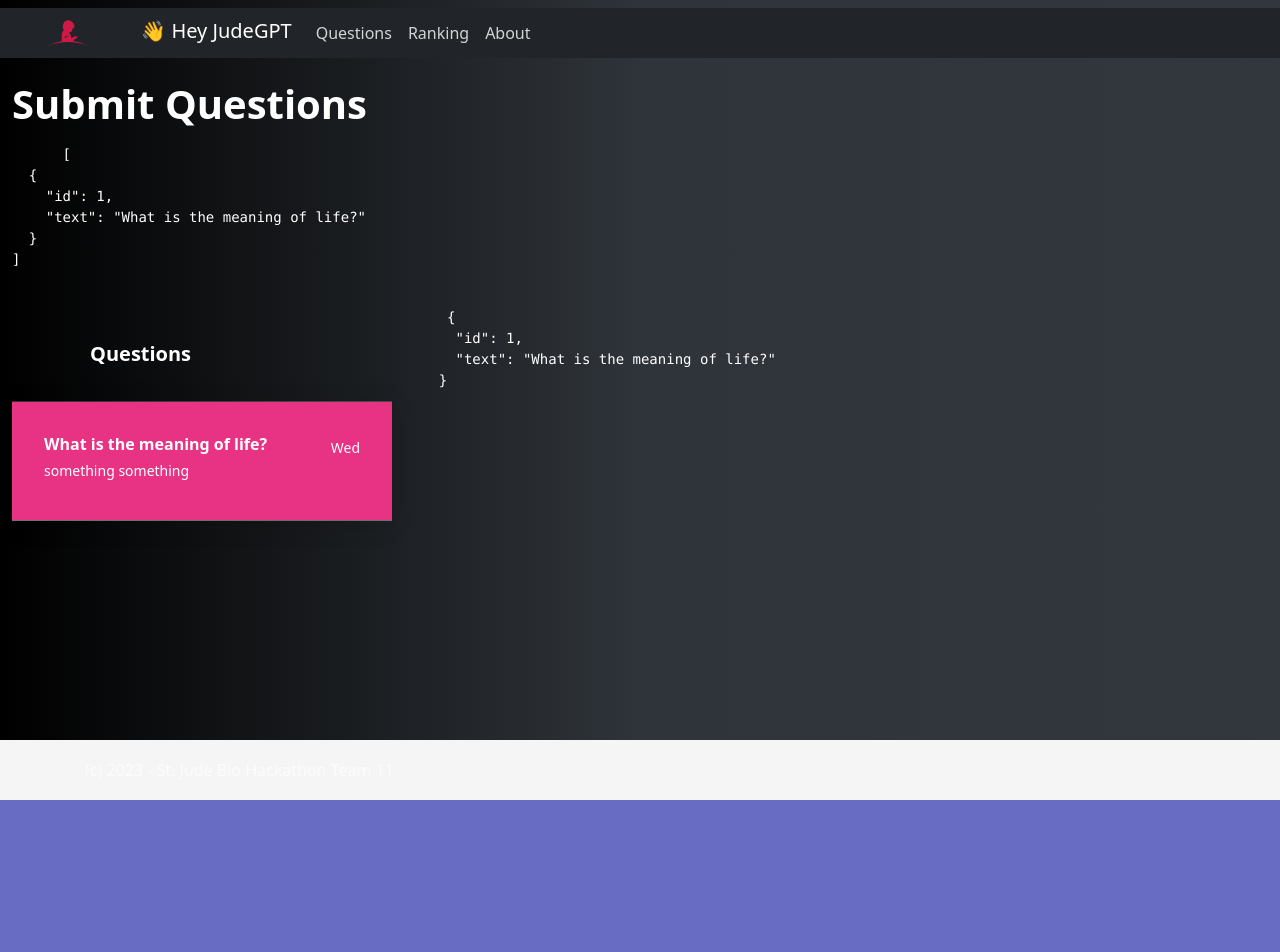
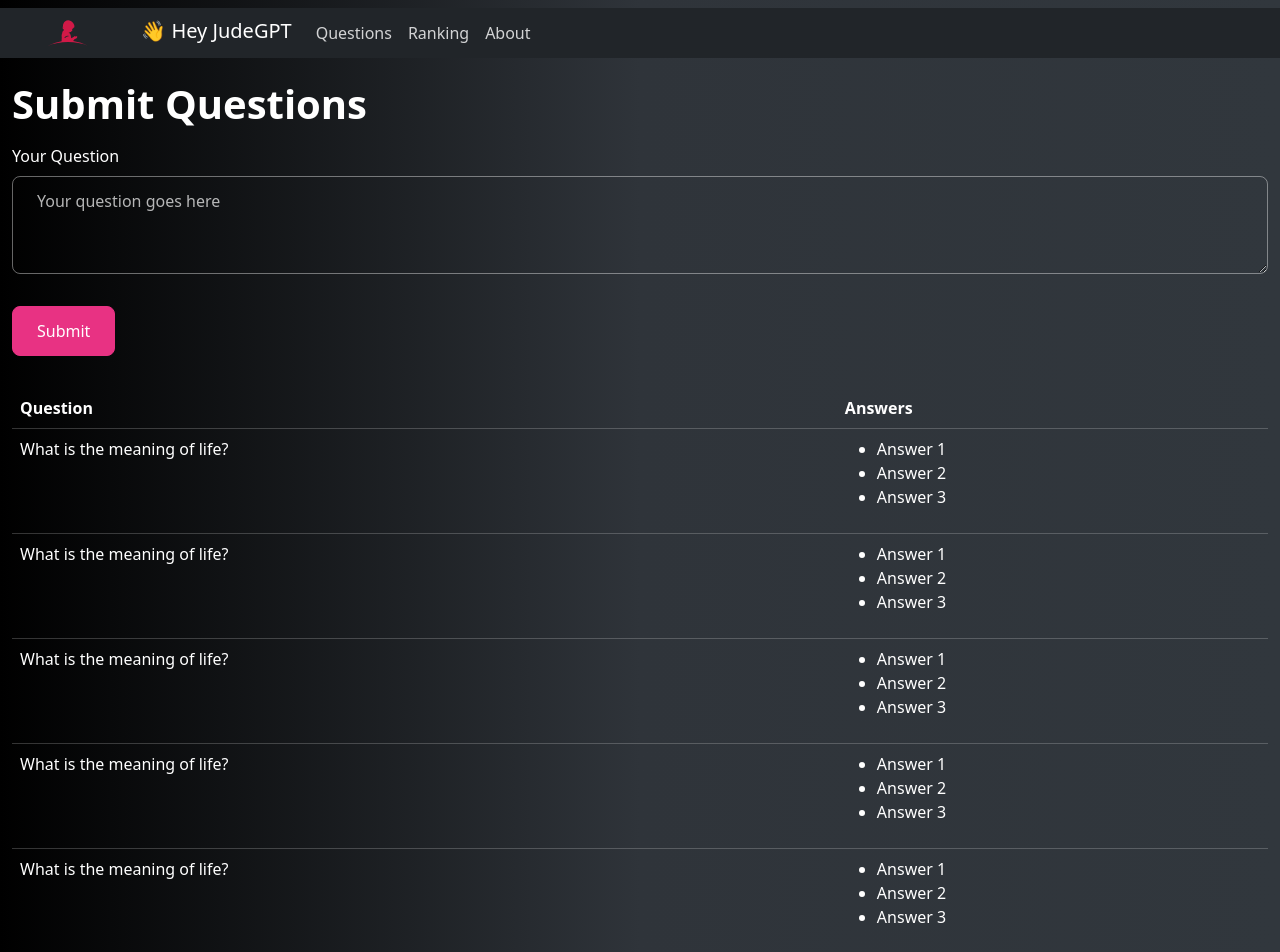
Before and after one commit to hong-codes/KIDS23-Team11, a Vue app in the folder frontend/: page / in a window 1280 px wide. Shown: the top 952 px of the page. Before the commit the page ends 800 px from the top, so only its background shows below. Built offline with nearby package versions, Linux system fonts and the light colour scheme.

Commit message:
question page has text area and form and a table

```diff
--- a/frontend/src/views/Questions.vue
+++ b/frontend/src/views/Questions.vue
@@ -3,10 +3,93 @@
     <div class="row">
       <div class="col-12">
         <h1>Submit Questions</h1>
+
+        <div class="mb-3">
+          <label for="exampleFormControlTextarea1" class="form-label">Your Question</label>
+          <textarea
+            class="form-control"
+            id="exampleFormControlTextarea1"
+            rows="3"
+            placeholder="Your question goes here"
+          ></textarea>
+        </div>
+        <button class="btn btn-primary mb-3">Submit</button>
       </div>
-      <pre>
-      {{ questions }}
-      </pre>
+    </div>
+    <div class="row">
+      <div class="col-12">
+        <table class="table">
+          <thead>
+            <tr>
+              <th scope="col">Question</th>
+              <th scope="col">Answers</th>
+            </tr>
+          </thead>
+          <tbody>
+            <tr>
+              <td>What is the meaning of life?</td>
+              <td>
+                <ul>
+                  <li>Answer 1</li>
+                  <li>Answer 2</li>
+                  <li>Answer 3</li>
+                </ul>
+              </td>
+            </tr>
+            <tr>
+              <td>What is the meaning of life?</td>
+              <td>
+                <ul>
+                  <li>Answer 1</li>
+                  <li>Answer 2</li>
+                  <li>Answer 3</li>
+                </ul>
+              </td>
+            </tr>
+            <tr>
+              <td>What is the meaning of life?</td>
+              <td>
+                <ul>
+                  <li>Answer 1</li>
+                  <li>Answer 2</li>
+                  <li>Answer 3</li>
+                </ul>
+              </td>
+            </tr>
+            <tr>
+              <td>What is the meaning of life?</td>
+              <td>
+                <ul>
+                  <li>Answer 1</li>
+                  <li>Answer 2</li>
+                  <li>Answer 3</li>
+                </ul>
+              </td>
+            </tr>
+            <tr>
+              <td>What is the meaning of life?</td>
+              <td>
+                <ul>
+                  <li>Answer 1</li>
+                  <li>Answer 2</li>
+                  <li>Answer 3</li>
+                </ul>
+              </td>
+            </tr>
+            <tr>
+              <td>What is the meaning of life?</td>
+              <td>
+                <ul>
+                  <li>Answer 1</li>
+                  <li>Answer 2</li>
+                  <li>Answer 3</li>
+                </ul>
+              </td>
+            </tr>
+          </tbody>
+        </table>
+      </div>
+
       <div class="col-4">
         <QuestionList :questions="questions" />
       </div>
```
